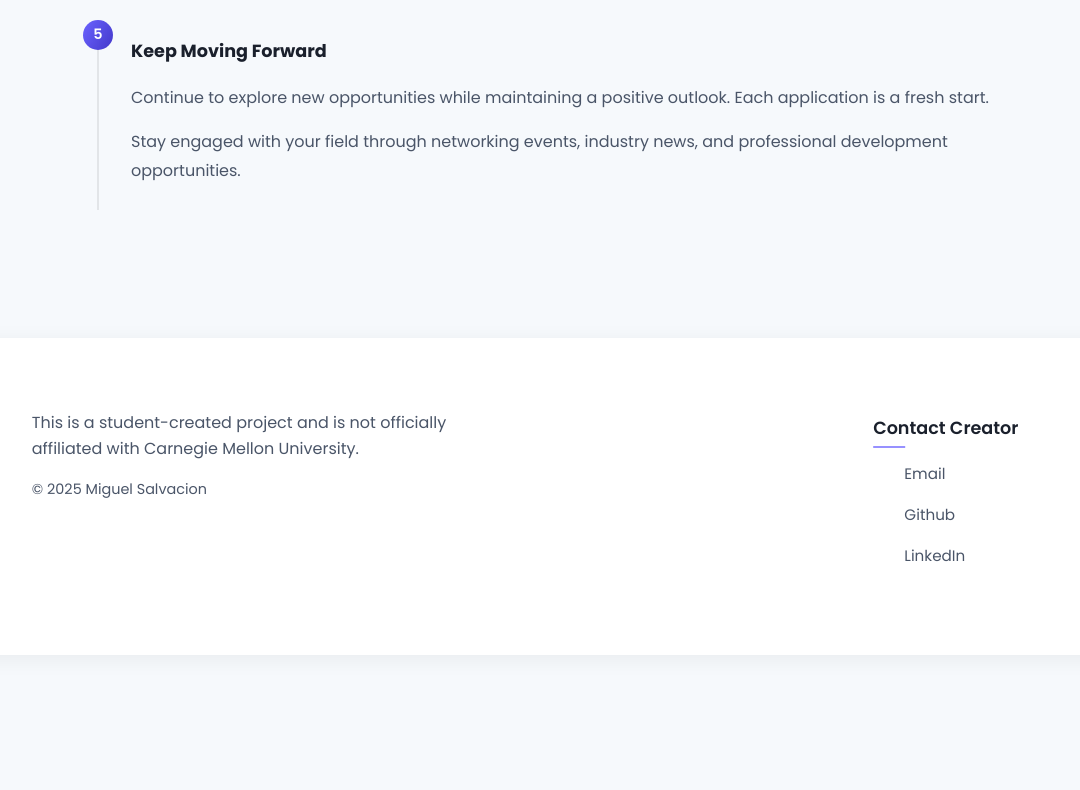
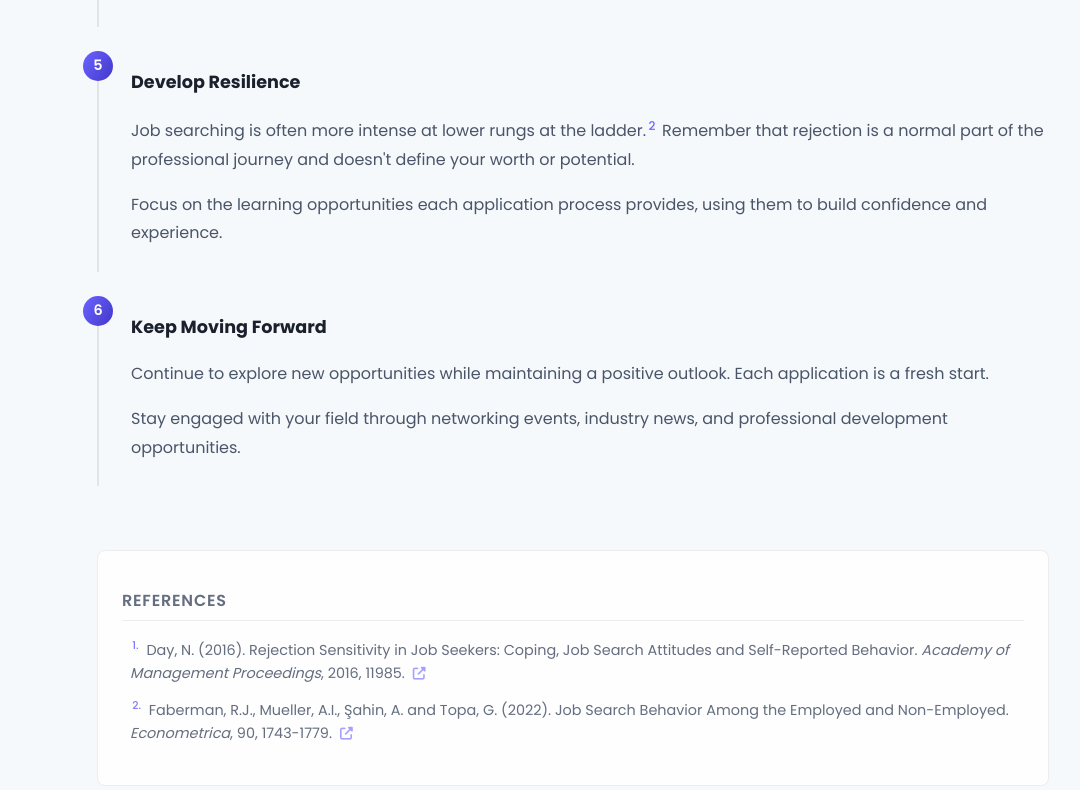
Before and after one commit to miguel-salv/Rejection-Website, a React (Create React App) app: page /#/first-rejection in a window 1280 px wide. Shown: the part 1690-2480 px from the top of the page, without its empty margins (67-1147 px from the left). Before the commit the page ends 2369 px from the top, so only its background shows below. Built offline with nearby package versions, Linux system fonts and the light colour scheme.

Commit message:
Add sources

```diff
--- a/src/components/DreamJobRejection.jsx
+++ b/src/components/DreamJobRejection.jsx
@@ -2,6 +2,20 @@ import React from 'react';
 import dreamJobImage from '../images/dream-job.svg';
 
 function DreamJobRejection() {
+  const sources = [
+    {
+      id: 1,
+      authors: "van Hooft, E. A. J., Kammeyer-Mueller, J. D., Wanberg, C. R., Kanfer, R., & Basbug, G.",
+      year: 2021,
+      title: "Job search and employment success: A quantitative review and future research agenda",
+      journal: "Journal of Applied Psychology",
+      volume: "106",
+      issue: "5",
+      pages: "674-713",
+      doi: "https://doi.org/10.1037/apl0000675"
+    }
+  ];
+
   return (
     <div className="page-container">
       <header className="page-header">
@@ -34,6 +48,15 @@ function DreamJobRejection() {
           </p>
         </li>
         <li style={{ '--li-index': 2 }}>
+          <strong>Don't Lower Your Standards</strong>
+          <p>
+            Research suggests job search intensity is a poor predictor of future employment quality, whereas job search self-regulation and job search quality positively predicted not only quantitative employment success, but employment quality as well.<sup>1</sup>
+          </p>
+          <p>
+            Don't spread yourself too thin, and continue applying to roles you are passionate about.
+          </p>
+        </li>
+        <li style={{ '--li-index': 3 }}>
           <strong>Gather Valuable Insights</strong>
           <p>
             Reach out professionally to the hiring team for specific feedback about your candidacy and areas for improvement.
@@ -42,7 +65,7 @@ function DreamJobRejection() {
             Consult with career advisors and industry mentors to gain perspective on your experience and strategize next steps.
           </p>
         </li>
-        <li style={{ '--li-index': 3 }}>
+        <li style={{ '--li-index': 4 }}>
           <strong>Create Your Growth Plan</strong>
           <p>
             Develop a clear timeline for addressing any skill gaps or qualifications that may have affected your candidacy.
@@ -51,7 +74,7 @@ function DreamJobRejection() {
             Research alternative paths and companies that align with your career goals and values.
           </p>
         </li>
-        <li style={{ '--li-index': 4 }}>
+        <li style={{ '--li-index': 5 }}>
           <strong>Maintain Professional Relationships</strong>
           <p>
             Send thoughtful follow-up messages to your interviewers, expressing gratitude for the opportunity and their time.
@@ -60,7 +83,7 @@ function DreamJobRejection() {
             Build and nurture your professional network through LinkedIn and industry events to create future opportunities.
           </p>
         </li>
-        <li style={{ '--li-index': 5 }}>
+        <li style={{ '--li-index': 6 }}>
           <strong>Explore New Directions</strong>
           <p>
             Research similar roles at other companies that match your interests and career aspirations.
@@ -70,6 +93,22 @@ function DreamJobRejection() {
           </p>
         </li>
       </ul>
+
+      <div className="sources-section">
+        <h3>References</h3>
+        <ul className="sources-list">
+          {sources.map(source => (
+            <li key={source.id} className="source-item">
+              <p className="source-citation">
+                <sup>{source.id}.</sup> {source.authors} ({source.year}). {source.title}. <em>{source.journal}</em>, {source.volume}({source.issue}), {source.pages}.
+                <a href={source.doi} target="_blank" rel="noopener noreferrer" className="source-link">
+                  <i className="fas fa-external-link-alt"></i>
+                </a>
+              </p>
+            </li>
+          ))}
+        </ul>
+      </div>
     </div>
   );
 }
--- a/src/components/FirstRejection.jsx
+++ b/src/components/FirstRejection.jsx
@@ -2,6 +2,29 @@ import React from 'react';
 import firstRejectionImage from '../images/first-rejection.svg';
 
 function FirstRejection() {
+  const sources = [
+    {
+      id: 1,
+      authors: "Day, N.",
+      year: 2016,
+      title: "Rejection Sensitivity in Job Seekers: Coping, Job Search Attitudes and Self-Reported Behavior",
+      journal: "Academy of Management Proceedings",
+      volume: "2016",
+      pages: "11985",
+      doi: "https://doi.org/10.5465/AMBPP.2016.11985ABSTRACT"
+    },
+    {
+      id: 2,
+      authors: "Faberman, R.J., Mueller, A.I., Şahin, A. and Topa, G.",
+      year: 2022,
+      title: "Job Search Behavior Among the Employed and Non-Employed",
+      journal: "Econometrica",
+      volume: "90",
+      pages: "1743-1779",
+      doi: "https://doi.org/10.3982/ECTA18582"
+    }
+  ];
+
   return (
     <div className="page-container">
       <header className="page-header">
@@ -53,15 +76,24 @@ function FirstRejection() {
           </p>
         </li>
         <li style={{ '--li-index': 4 }}>
+          <strong>Rejection Sensitivity</strong>
+          <p>
+            Rejection Sensitivity is a learned disposition where individuals anxiously expect rejection when going into a job application setting, increasing the chance of rejection.<sup>1</sup>
+          </p>
+          <p>
+            This heightened sensitivity can lead to increased stress levels, reduced self-confidence, and a tendency to withdraw from future job opportunities.
+          </p>
+        </li>
+        <li style={{ '--li-index': 5 }}>
           <strong>Develop Resilience</strong>
           <p>
-            Remember that rejection is a normal part of the professional journey and doesn't define your worth or potential.
+            Job searching is often more intense at lower rungs at the ladder.<sup>2</sup> Remember that rejection is a normal part of the professional journey and doesn't define your worth or potential.
           </p>
           <p>
             Focus on the learning opportunities each application process provides, using them to build confidence and experience.
           </p>
         </li>
-        <li style={{ '--li-index': 5 }}>
+        <li style={{ '--li-index': 6 }}>
           <strong>Keep Moving Forward</strong>
           <p>
             Continue to explore new opportunities while maintaining a positive outlook. Each application is a fresh start.
@@ -71,6 +103,22 @@ function FirstRejection() {
           </p>
         </li>
       </ul>
+
+      <div className="sources-section">
+        <h3>References</h3>
+        <ul className="sources-list">
+          {sources.map(source => (
+            <li key={source.id} className="source-item">
+              <p className="source-citation">
+                <sup>{source.id}.</sup> {source.authors} ({source.year}). {source.title}. <em>{source.journal}</em>, {source.volume}, {source.pages}.
+                <a href={source.doi} target="_blank" rel="noopener noreferrer" className="source-link">
+                  <i className="fas fa-external-link-alt"></i>
+                </a>
+              </p>
+            </li>
+          ))}
+        </ul>
+      </div>
     </div>
   );
 }
--- a/src/components/MultipleRejections.jsx
+++ b/src/components/MultipleRejections.jsx
@@ -2,6 +2,19 @@ import React from 'react';
 import multipleRejectionsImage from '../images/multiple-rejections.svg';
 
 function MultipleRejections() {
+  const sources = [
+    {
+      id: 1,
+      authors: "Hunkenschroer, A.L., Luetge, C.",
+      year: 2022,
+      title: "Ethics of AI-Enabled Recruiting and Selection: A Review and Research Agenda",
+      journal: "Journal of Business Ethics",
+      volume: "178",
+      pages: "977-1007",
+      doi: "https://doi.org/10.1007/s10551-022-05049-6"
+    }
+  ];
+
   return (
     <div className="page-container">
       <header className="page-header">
@@ -34,6 +47,15 @@ function MultipleRejections() {
           </p>
         </li>
         <li style={{ '--li-index': 2 }}>
+          <strong>Navigate AI-Enabled Recruiting</strong>
+          <p>
+            Understand that many companies now use AI-driven hiring processes, which can impact how your application is evaluated. Be mindful of algorithmic bias, transparency issues, and varying selection criteria across different platforms.<sup>1</sup>
+          </p>
+          <p>
+            Research and prepare for AI-based assessments while staying informed about ethical considerations in automated hiring processes. Consider how to present your qualifications in a way that effectively communicates your value to both human and AI reviewers.
+          </p>
+        </li>
+        <li style={{ '--li-index': 3 }}>
           <strong>Seek Constructive Feedback</strong>
           <p>
             After each rejection, professionally request feedback about your application or interview performance. Understanding specific areas for improvement will strengthen future applications.
@@ -42,7 +64,7 @@ function MultipleRejections() {
             Connect with mentors and alumni who can provide valuable insights from their own experiences with rejection and success.
           </p>
         </li>
-        <li style={{ '--li-index': 3 }}>
+        <li style={{ '--li-index': 4 }}>
           <strong>Address Skill Gaps</strong>
           <p>
             Analyze patterns in your rejections to identify any consistent missing qualifications or skills. Develop these areas through targeted online courses, certifications, or workshops.
@@ -51,7 +73,7 @@ function MultipleRejections() {
             Take on relevant side projects or volunteer work to build practical experience and enhance your portfolio.
           </p>
         </li>
-        <li style={{ '--li-index': 4 }}>
+        <li style={{ '--li-index': 5 }}>
           <strong>Build Your Support Network</strong>
           <p>
             Stay connected with peers, family, and friends during your job search journey. Share your experiences and challenges with others who understand your situation.
@@ -60,7 +82,7 @@ function MultipleRejections() {
             Utilize campus resources, including career services and counseling support, to maintain your emotional well-being during the search process.
           </p>
         </li>
-        <li style={{ '--li-index': 5 }}>
+        <li style={{ '--li-index': 6 }}>
           <strong>Maintain Forward Momentum</strong>
           <p>
             Set achievable weekly goals for your job search, such as a specific number of quality applications or networking events to attend.
@@ -70,6 +92,22 @@ function MultipleRejections() {
           </p>
         </li>
       </ul>
+
+      <div className="sources-section">
+        <h3>References</h3>
+        <ul className="sources-list">
+          {sources.map(source => (
+            <li key={source.id} className="source-item">
+              <p className="source-citation">
+                <sup>{source.id}.</sup> {source.authors} ({source.year}). {source.title}. <em>{source.journal}</em>, {source.volume}, {source.pages}.
+                <a href={source.doi} target="_blank" rel="noopener noreferrer" className="source-link">
+                  <i className="fas fa-external-link-alt"></i>
+                </a>
+              </p>
+            </li>
+          ))}
+        </ul>
+      </div>
     </div>
   );
 }
--- a/src/styles/main.css
+++ b/src/styles/main.css
@@ -607,3 +607,101 @@ div {
 .preload * {
   transition: none !important;
 }
+
+.sources-section {
+  margin-top: 4rem;
+  padding: 1.5rem;
+  background: var(--card-bg);
+  border-radius: 8px;
+  border: 1px solid var(--border-color);
+  opacity: 0.85;
+}
+
+.sources-section h3 {
+  margin-bottom: 1rem;
+  padding-bottom: 0.5rem;
+  border-bottom: 1px solid var(--border-color);
+  font-size: 1rem;
+  color: var(--text-secondary);
+  text-transform: uppercase;
+  letter-spacing: 0.05em;
+}
+
+.sources-list {
+  list-style: none;
+  padding: 0;
+}
+
+.source-item {
+  margin-bottom: 0.75rem;
+}
+
+.source-citation {
+  margin: 0;
+  color: var(--text-secondary);
+  font-size: 0.9rem;
+  line-height: 1.5;
+  opacity: 0.9;
+}
+
+.source-citation sup {
+  color: var(--link-color);
+  margin-right: 0.25rem;
+}
+
+.source-link {
+  display: inline-flex;
+  align-items: center;
+  margin-left: 0.5rem;
+  color: var(--link-color);
+  opacity: 0.7;
+  transition: all 0.3s ease;
+}
+
+.source-link:hover {
+  opacity: 1;
+  transform: translateX(2px);
+}
+
+.source-link i {
+  font-size: 0.8rem;
+}
+
+/* Add styles for inline footnote references */
+sup {
+  color: var(--link-color);
+  font-size: 0.75em;
+  font-weight: 500;
+  margin: 0 0.2em;
+  text-decoration: none;
+}
+
+.source-item:last-child {
+  margin-bottom: 0;
+  padding-bottom: 0;
+  border-bottom: none;
+}
+
+.source-citation {
+  margin-bottom: 0.5rem;
+  color: var(--text-secondary);
+  line-height: 1.6;
+}
+
+.source-link {
+  display: inline-flex;
+  align-items: center;
+  gap: 0.5rem;
+  color: var(--link-color);
+  text-decoration: none;
+  font-size: 0.9rem;
+  transition: all 0.3s ease;
+}
+
+.source-link:hover {
+  transform: translateX(4px);
+}
+
+.source-link i {
+  font-size: 0.8rem;
+}
--- a/src/styles/resources.css
+++ b/src/styles/resources.css
@@ -342,7 +342,7 @@
   font-size: 1rem;
 }
 
-@media (max-width: 1400px) {
+@media (max-width: 1300px) {
   .resources-nav {
     display: none;
   }
```
